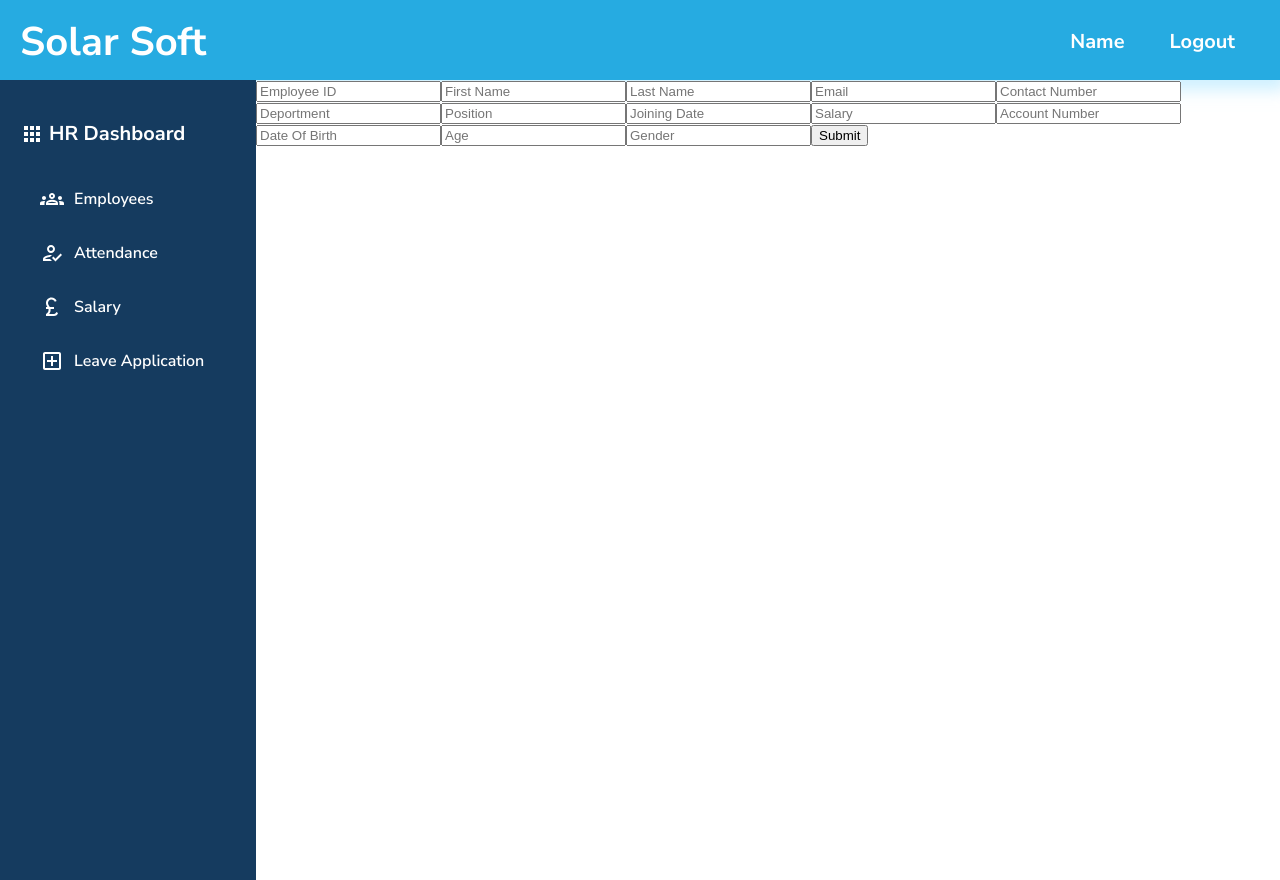
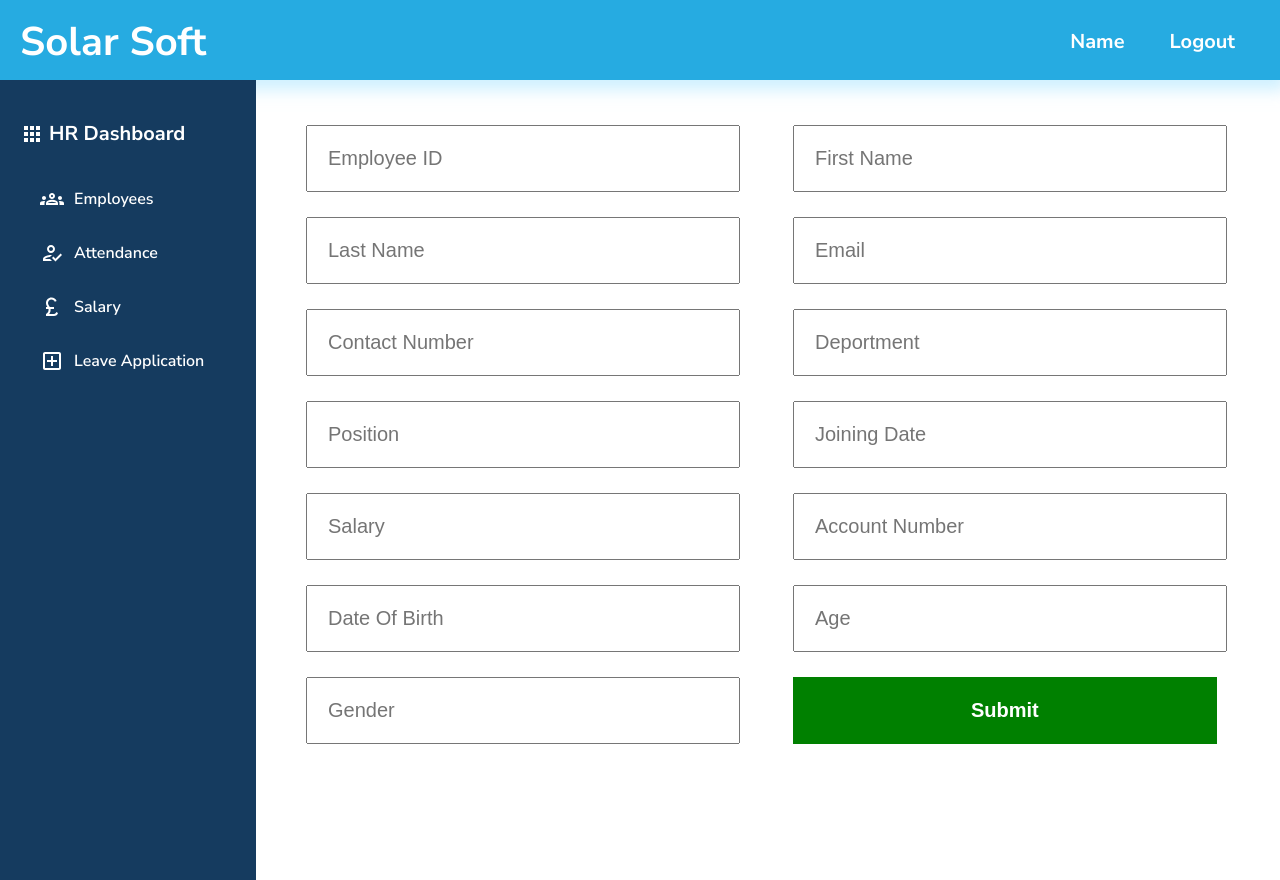
Before and after one commit to azimafnaan/HR-Management-System, a React (Create React App) app: page /employee/attendance in a window 1280 px wide. Built offline with nearby package versions, Linux system fonts and the light colour scheme.

Commit message:
Update Employee Edit Section

```diff
--- a/src/components/HR/Employee/Employee.css
+++ b/src/components/HR/Employee/Employee.css
@@ -4,20 +4,25 @@
 
 .employeeEditForm {
   padding: 20px 0px 50px 50px;
-  display: flex;
-  flex-direction: column;
+  display: grid;
+  grid-template-columns: repeat(2, 1fr);
 }
 
 .employeeEditForm input {
-  width: 60%;
-  padding: 10px;
+  width: 80%;
+  padding: 20px;
+  margin-top: 25px;
+  font-size: 20px;
 }
 
 .submit-btn {
-  width: 80px;
+  width: 87% !important;
   padding: 10px;
   margin-top: 15px;
   background-color: green;
   color: #fff;
   border: none;
+  font-size: 20px;
+  font-weight: bold;
+  cursor: pointer;
 }
--- a/src/components/HR/Employee/Employee.js
+++ b/src/components/HR/Employee/Employee.js
@@ -16,50 +16,23 @@ const Employee = () => {
     const myEmployee = employee ? employee.find(td => td.id == employeeId) : []
     return (
         <div className="employee">
-            <form onSubmit={handleSubmit(onSubmit)}>
+            <form className="employeeEditForm" onSubmit={handleSubmit(onSubmit)}>
+                <input defaultValue={myEmployee?.id} {...register("id")} placeholder="Employee ID" />
+                <input defaultValue={myEmployee?.firstName} {...register("firstName")} placeholder="First Name" />
+                <input defaultValue={myEmployee?.lastName} {...register("lastName")} placeholder="Last Name" />
+                <input defaultValue={myEmployee?.email} {...register("email")} placeholder="Email" type="email" />
+                <input defaultValue={myEmployee?.contactNumber} {...register("contactNumber")} placeholder="Contact Number" />
+                <input defaultValue={myEmployee?.deportment} {...register("deportment")} placeholder="Deportment" />
+                <input defaultValue={myEmployee?.position} {...register("position")} placeholder="Position" />
+                <input defaultValue={myEmployee?.joiningDate} {...register("joiningDate")} placeholder="Joining Date" />
+                <input defaultValue={myEmployee?.salary} {...register("salary")} placeholder="Salary" />
+                <input defaultValue={myEmployee?.accountNumber} {...register("accountNumber")} placeholder="Account Number" />
+                <input defaultValue={myEmployee?.dateOfBirth} {...register("dateOfBirth")} placeholder="Date Of Birth" />
+                <input defaultValue={myEmployee?.age} {...register("age")} placeholder="Age" />
+                <input defaultValue={myEmployee?.gender} {...register("gender")} placeholder="Gender" />
 
-
-                <input defaultValue={myEmployee?.id} type="number" {...register("id", { required: true, maxLength: 50 })} placeholder="Employee ID" />
-
-
-
-                <input defaultValue={myEmployee?.firstName} {...register("firstName", { maxLength: 50 })} placeholder="First Name" />
-
-                <input defaultValue={myEmployee?.lastName} {...register("lastName", { maxLength: 50 })} placeholder="Last Name" />
-
-
-                <input defaultValue={myEmployee?.email} type="email" {...register("email", { required: true, maxLength: 50 })} placeholder="Email" />
-
-
-                <input defaultValue={myEmployee?.contactNumber} {...register("contactNumber")} placeholder="Contact Number" />
-
-
-                <input defaultValue={myEmployee?.deportment} {...register("deportment", { required: true, maxLength: 50 })} placeholder="Deportment" />
-
-                <input defaultValue={myEmployee?.position} {...register("position", { required: true, maxLength: 50 })} placeholder="Position" />
-
-
-                <input defaultValue={myEmployee?.joiningDate}  {...register("joiningDate", { required: true, maxLength: 50 })} placeholder="Joining Date" />
-
-
-                <input defaultValue={myEmployee?.salary} {...register("salary")} placeholder="Salary" />
-
-                <input defaultValue={myEmployee?.accountNumber} type="number" {...register("accountNumber", { required: true, maxLength: 50 })} placeholder="Account Number" />
-
-
-                <input defaultValue={myEmployee?.dateOfBirth}  {...register("dateOfBirth", { required: true, maxLength: 50 })} placeholder="Date Of Birth" />
-
-
-                <input defaultValue={myEmployee?.age} type="number" {...register("age", { required: true, maxLength: 50 })} placeholder="Age" />
-
-
-
-                <input defaultValue={myEmployee?.gender}  {...register("gender", { required: true, maxLength: 50 })} placeholder="Gender" />
-
-                <input type="submit" />
-
+                <input type="submit" className="submit-btn" />
             </form>
-
         </div>
     );
 };
```
